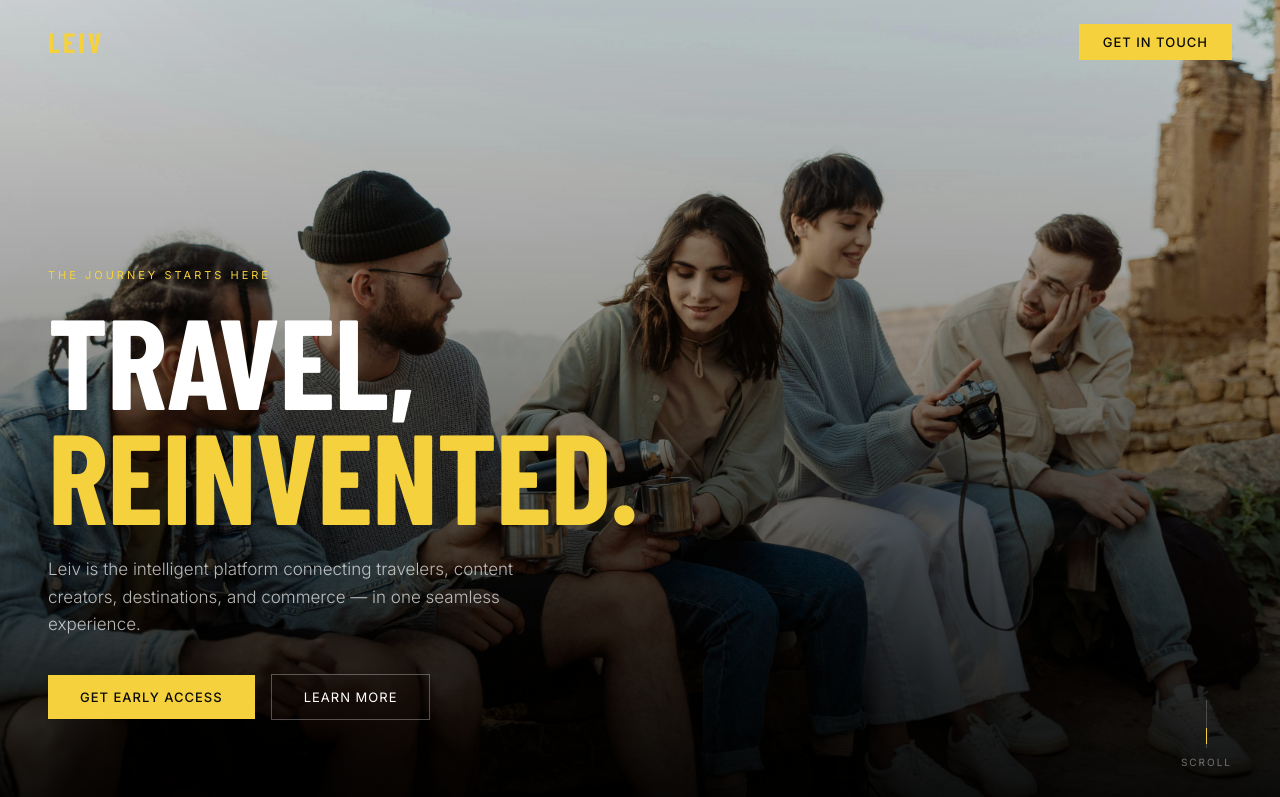
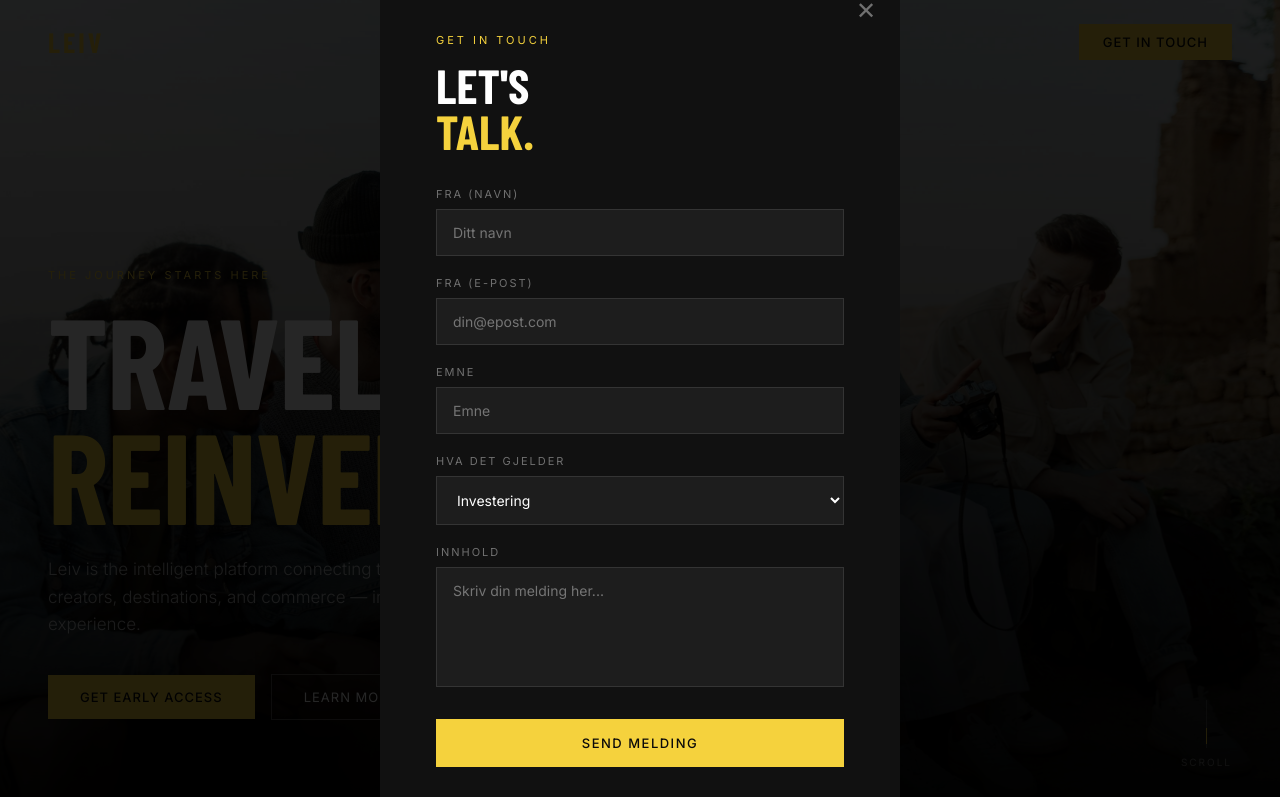
Before and after one commit to EspenLeivTravel/leiv-website, a website: page index.html in a window 1280 px wide. Both pictures are taken after a click on the button "GET IN TOUCH". Shown: the top 797 px of the page. Drawn offline with nearby package versions, Linux system fonts and the light colour scheme; a web font is replaced by a local one.

Commit message:
fix images and contact form

```diff
--- a/index.html
+++ b/index.html
@@ -120,6 +120,26 @@
   .btn-dark{background:var(--black);color:white;border:none;padding:16px 40px;font-family:'Inter',sans-serif;font-weight:500;font-size:13px;letter-spacing:1.5px;text-transform:uppercase;cursor:pointer;transition:transform .2s;display:inline-block;}
   .btn-dark:hover{transform:translateY(-3px);}
 
+  /* CONTACT POPUP */
+  .popup-overlay{position:fixed;inset:0;background:rgba(0,0,0,.85);z-index:200;display:flex;align-items:center;justify-content:center;opacity:0;pointer-events:none;transition:opacity .3s;}
+  .popup-overlay.active{opacity:1;pointer-events:all;}
+  .popup-box{background:var(--dark);width:100%;max-width:520px;padding:56px;position:relative;transform:translateY(30px);transition:transform .3s;}
+  .popup-overlay.active .popup-box{transform:translateY(0);}
+  .popup-close{position:absolute;top:20px;right:24px;background:none;border:none;color:rgba(255,255,255,.4);font-size:24px;cursor:pointer;transition:color .2s;}
+  .popup-close:hover{color:white;}
+  .popup-tag{font-size:11px;letter-spacing:3px;text-transform:uppercase;color:var(--yellow);margin-bottom:16px;}
+  .popup-title{font-family:'Barlow Condensed',sans-serif;font-size:48px;font-weight:900;text-transform:uppercase;line-height:.95;margin-bottom:32px;}
+  .popup-title span{color:var(--yellow);}
+  .form-group{margin-bottom:20px;}
+  .form-group label{display:block;font-size:11px;letter-spacing:2px;text-transform:uppercase;color:rgba(255,255,255,.4);margin-bottom:8px;}
+  .form-group input,.form-group textarea{width:100%;background:rgba(255,255,255,.05);border:1px solid rgba(255,255,255,.1);color:white;padding:14px 16px;font-family:'Inter',sans-serif;font-size:14px;outline:none;transition:border-color .2s;}
+  .form-group input:focus,.form-group textarea:focus{border-color:var(--yellow);}
+  .form-group textarea{height:120px;resize:none;}
+  .form-submit{width:100%;background:var(--yellow);color:var(--black);border:none;padding:16px;font-family:'Inter',sans-serif;font-weight:500;font-size:13px;letter-spacing:1.5px;text-transform:uppercase;cursor:pointer;transition:transform .2s;margin-top:8px;}
+  .form-submit:hover{transform:translateY(-2px);}
+  .form-success{display:none;text-align:center;padding:20px 0;}
+  .form-success p{color:var(--yellow);font-size:15px;}
+
   /* FOOTER */
   footer{background:var(--black);padding:40px 48px;display:flex;justify-content:space-between;align-items:center;border-top:1px solid rgba(255,255,255,.06);}
   .footer-logo{font-family:'Barlow Condensed',sans-serif;font-size:24px;font-weight:900;color:var(--yellow);letter-spacing:2px;}
@@ -131,6 +151,46 @@
 </style>
 </head>
 <body>
+
+<!-- CONTACT POPUP -->
+<div class="popup-overlay" id="contactPopup">
+  <div class="popup-box">
+    <button class="popup-close" onclick="closePopup()">✕</button>
+    <div class="popup-tag">Get in touch</div>
+    <h2 class="popup-title">Let's<br><span>talk.</span></h2>
+    <form id="contactForm">
+      <div class="form-group">
+        <label>Fra (navn)</label>
+        <input type="text" id="f-name" placeholder="Ditt navn" required>
+      </div>
+      <div class="form-group">
+        <label>Fra (e-post)</label>
+        <input type="email" id="f-email" placeholder="din@epost.com" required>
+      </div>
+      <div class="form-group">
+        <label>Emne</label>
+        <input type="text" id="f-subject" placeholder="Emne" required>
+      </div>
+      <div class="form-group">
+        <label>Hva det gjelder</label>
+        <select id="f-topic" style="width:100%;background:rgba(255,255,255,.05);border:1px solid rgba(255,255,255,.1);color:white;padding:14px 16px;font-family:'Inter',sans-serif;font-size:14px;outline:none;">
+          <option value="Investering">Investering</option>
+          <option value="Partnerskap">Partnerskap</option>
+          <option value="Presse">Presse</option>
+          <option value="Annet">Annet</option>
+        </select>
+      </div>
+      <div class="form-group">
+        <label>Innhold</label>
+        <textarea id="f-message" placeholder="Skriv din melding her..." required></textarea>
+      </div>
+      <button type="submit" class="form-submit">Send melding</button>
+    </form>
+    <div class="form-success" id="formSuccess">
+      <p>✓ Message sent! We'll be in touch soon.</p>
+    </div>
+  </div>
+</div>
 
 <nav>
   <div class="nav-logo">LEIV</div>
@@ -331,6 +391,24 @@
   }, {threshold:.5});
   document.querySelectorAll('[data-target]').forEach(el => cObs.observe(el));
 
+  // Contact popup
+  function openPopup(){ document.getElementById('contactPopup').classList.add('active'); }
+  function closePopup(){ document.getElementById('contactPopup').classList.remove('active'); }
+  document.getElementById('contactPopup').addEventListener('click', function(e){ if(e.target===this) closePopup(); });
+  document.querySelectorAll('.nav-cta, .btn-primary, .btn-secondary, .btn-dark').forEach(btn => {
+    btn.addEventListener('click', openPopup);
+  });
+  document.getElementById('contactForm').addEventListener('submit', function(e){
+    e.preventDefault();
+    const name = document.getElementById('f-name').value;
+    const email = document.getElementById('f-email').value;
+    const subject = document.getElementById('f-subject').value;
+    const topic = document.getElementById('f-topic').value;
+    const message = document.getElementById('f-message').value;
+    const body = `Fra: ${name} (${email})\nHva det gjelder: ${topic}\n\n${message}`;
+    window.location.href = `mailto:post@leiv.travel?subject=${encodeURIComponent(subject)}&body=${encodeURIComponent(body)}`;
+  });
+
   // Parallax hero
   window.addEventListener('scroll', () => {
     const s = window.scrollY, img = document.querySelector('.hero-img');
```
